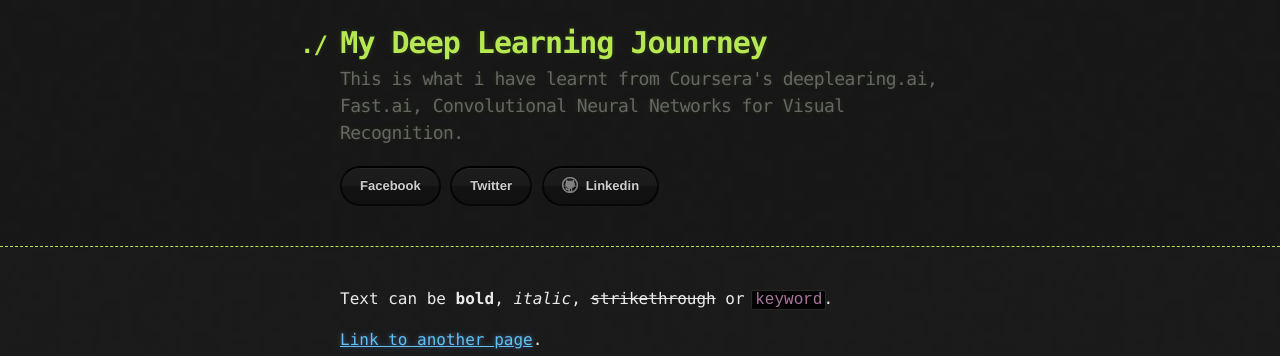
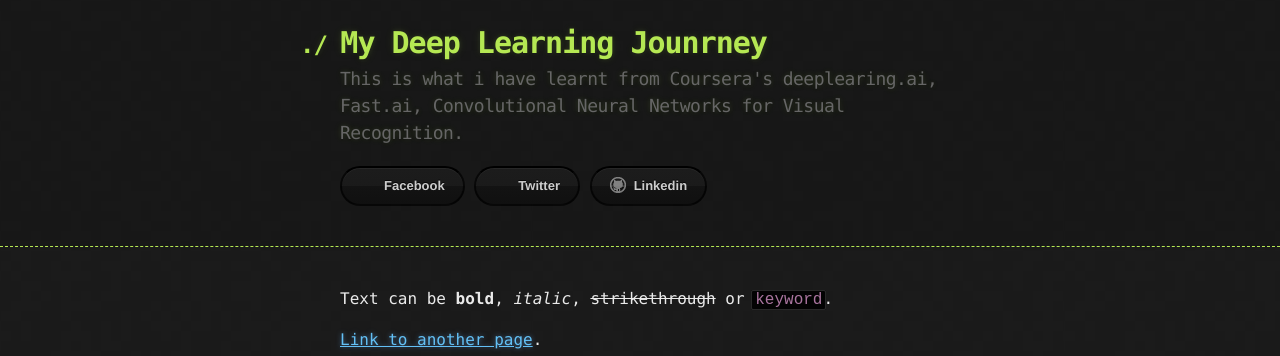
Before and after one commit to balaprasanna/balaprasanna.github.io, a Jekyll site: the page built from index.md, in a window 1280 px wide. Shown: the top 356 px of the page. Built offline with Jekyll 4.4.1, drawn with Linux system fonts in a browser that asks for light colours.

Commit message:
Template changed

```diff
--- a/_layouts/home_layout.html
+++ b/_layouts/home_layout.html
@@ -17,10 +17,8 @@
         <h2>{{ site.description | default: site.github.project_tagline }}</h2>
 
         <section id="downloads">
-          {% if site.fb and site.twitter %}
-            <a target="_blank" href="{{ site.fb }}" class="btn">Facebook</a>
-            <a target="_blank" href="{{ site.twitter }}" class="btn">Twitter</a>
-          {% endif %}
+          <a target="_blank" href="{{ site.fb }}" class="btn btn-fb"><span class="icon"></span>Facebook</a>
+          <a target="_blank" href="{{ site.twitter }}" class="btn btn-twitter"><span class="icon"></span>Twitter</a>
           <a target="_blank" href="{{ site.linkedin }}" class="btn btn-github"><span class="icon"></span>Linkedin</a>
         </section>
       </div>
```
